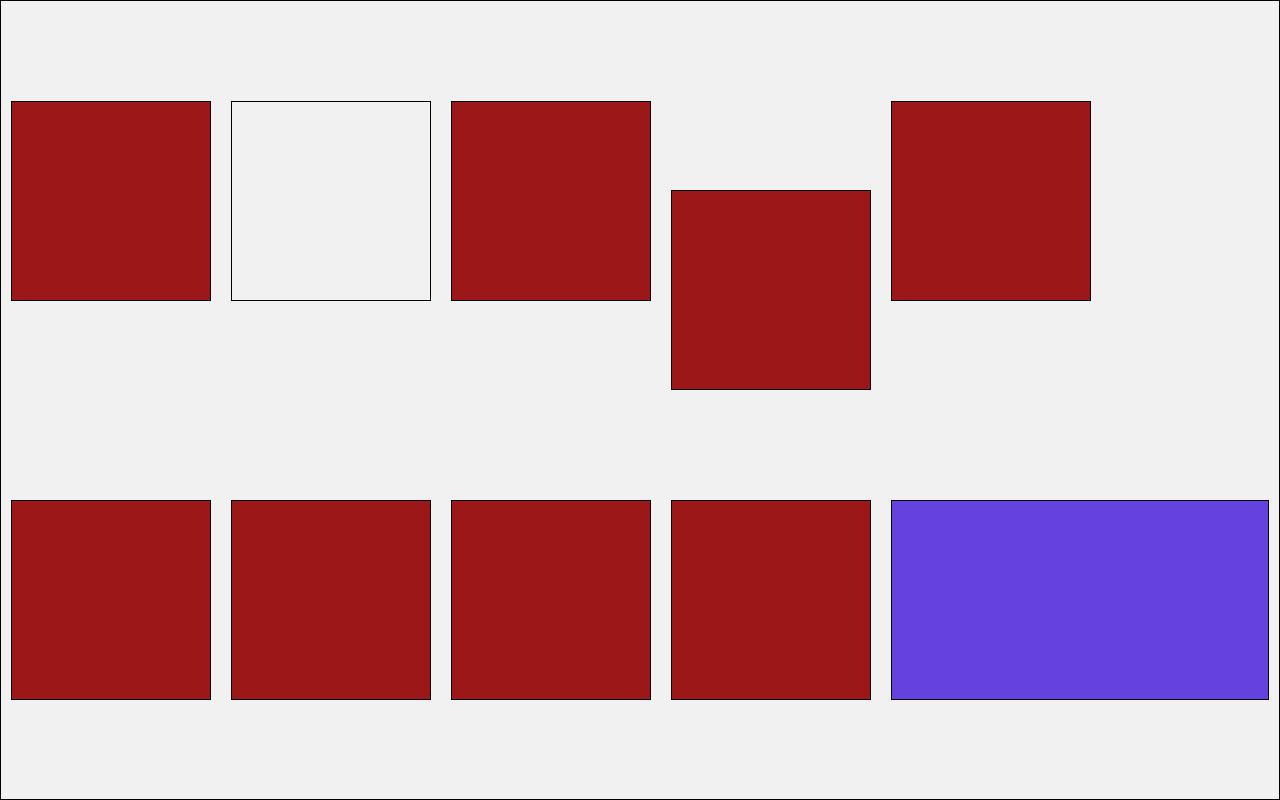
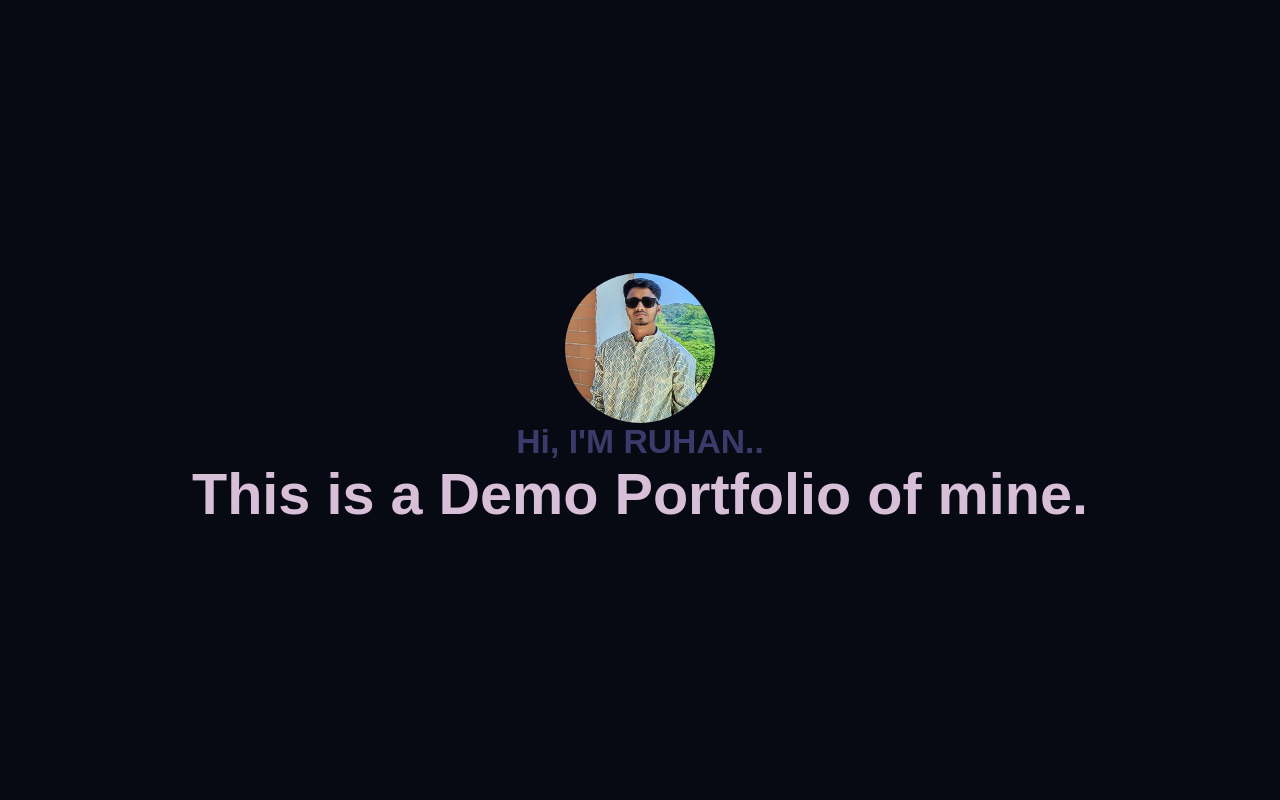
Before and after one commit to Ruhan-404/website_build, a plain HTML site: page index.html in a window 1280 px wide. Drawn offline with Linux system fonts and the light colour scheme; a web font is replaced by a local one.

Commit message:
building portfolio

```diff
--- a/index.css
+++ b/index.css
@@ -4,34 +4,25 @@
     box-sizing: border-box;
 }
 .container{
+    font-family: "Sofia", sans-serif;
+    color: thistle;
+    font-size: 1.8rem;
     display: flex;
-    flex-direction: row;
+    flex-direction: column;
+    justify-content: center;
     align-items: center;
     height: 100vh;
     width: 100vw;
-    background-color: #f1f1f1;
-    border: 1px solid black;
-    flex-wrap:wrap;
+    background-color: rgb(7,10,19);
 }
-.box{
-    background-color: #9c1818;
-    width: 200px;
-    height: 200px;
-    margin: 10px;
-    border: 1px solid black;
+.container h3{
 
+    color: rgba(79, 79, 140, 0.722);
 }
-.box:nth-child(2){
-    background-color: #f1f1f1;
-    flex
+.container img{
+    height: 150px;
+    width: 150px;
+    object-fit: cover;
+    object-position: center;
+    border-radius: 50%;
 }
-.box:nth-child(4)
-{
-    justify-self: flex-end;
-    align-self: flex-end;
-
-}
-.box:nth-last-child(1){
-    background-color: #6442df;
-    flex-grow: 1;
-}
--- a/index.html
+++ b/index.html
@@ -5,20 +5,13 @@
     <meta name="viewport" content="width=device-width, initial-scale=1.0">
     <title>Portfolio</title>
     <link rel="stylesheet" href="index.css">
+    <link rel="stylesheet" href="https://fonts.googleapis.com/css?family=Sofia">
 </head>
 <body>
-    <!-- We'll flex with flexbox -->
-     <div class="container">
-        <div class="box" id="box1"></div>
-        <div class="box" id="box2"></div>
-        <div class="box" id="box3"></div>
-        <div class="box" id="box4"></div>
-        <div class="box" id="box5"></div>
-        <div class="box" id="box6"></div>
-        <div class="box" id="box7"></div>
-        <div class="box" id="box8"></div>
-        <div class="box" id="box9"></div>
-        <div class="box" id="box10"></div>
-     </div>
+    <div class="container">
+        <img src="img.jpeg" alt="photo">
+        <h3>Hi, I'M RUHAN..</h3>
+        <h1>This is a Demo Portfolio of mine.</h1>
+    </div>
 </body>
 </html>
```
Also changed, not shown: img.jpeg (added).
